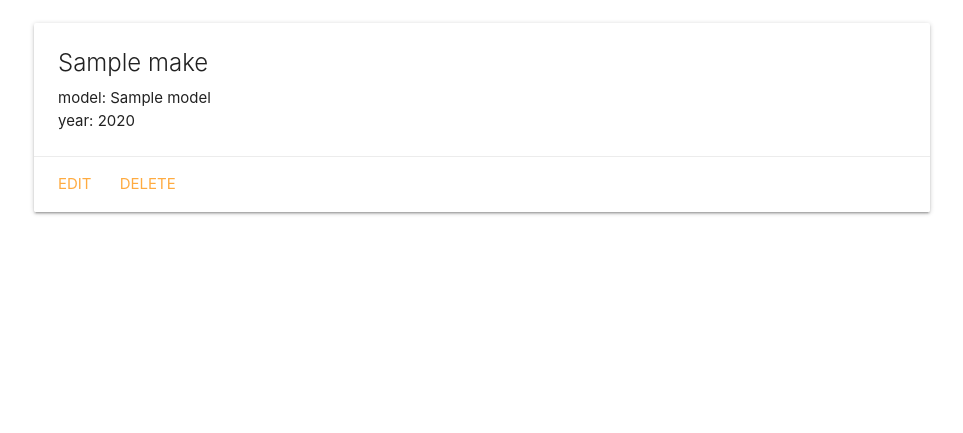
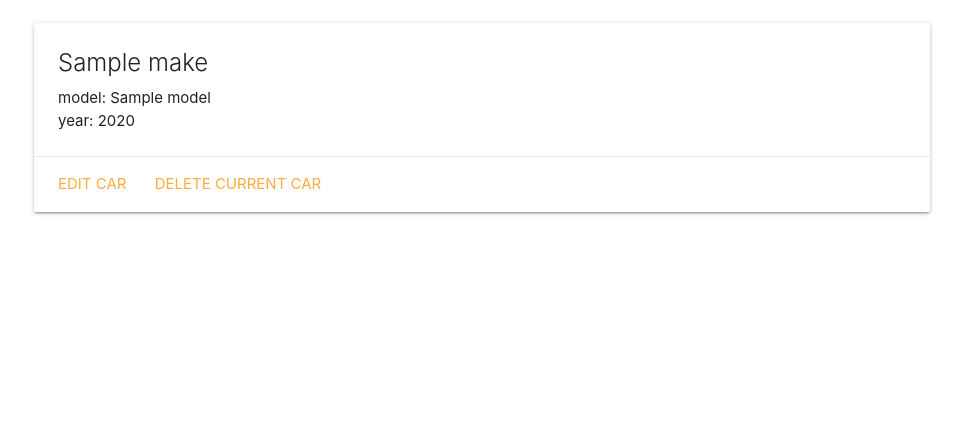
Before and after one commit to Hieu12319/carcollector, a Django app: template main_app/templates/cars/detail.html in a window 1280 px wide. Shown: the part 177-610 px from the top of the page, without its empty margins (158-1121 px from the left). Run offline with Django 4.2, Linux system fonts and the light colour scheme; the template is opened without the code that fills it: most values are stand-ins (such as "Sample title", 1, 10 or a date in 2020).

Commit message:
fixed car delete and edit link

```diff
--- a/main_app/templates/cars/detail.html
+++ b/main_app/templates/cars/detail.html
@@ -11,8 +11,8 @@
 
   </div>
   <div class="card-action">
-    <a href="{% url 'cars_update' cat.id %}">Edit</a>
-    <a href="{% url 'cars_delete' cat.id %}">Delete</a>
+    <a href="{% url 'cars_update' car.id %}">Edit Car</a>
+    <a href="{% url 'cars_delete' car.id %}">Delete Current Car</a>
   </div>
 </div>
 
```
